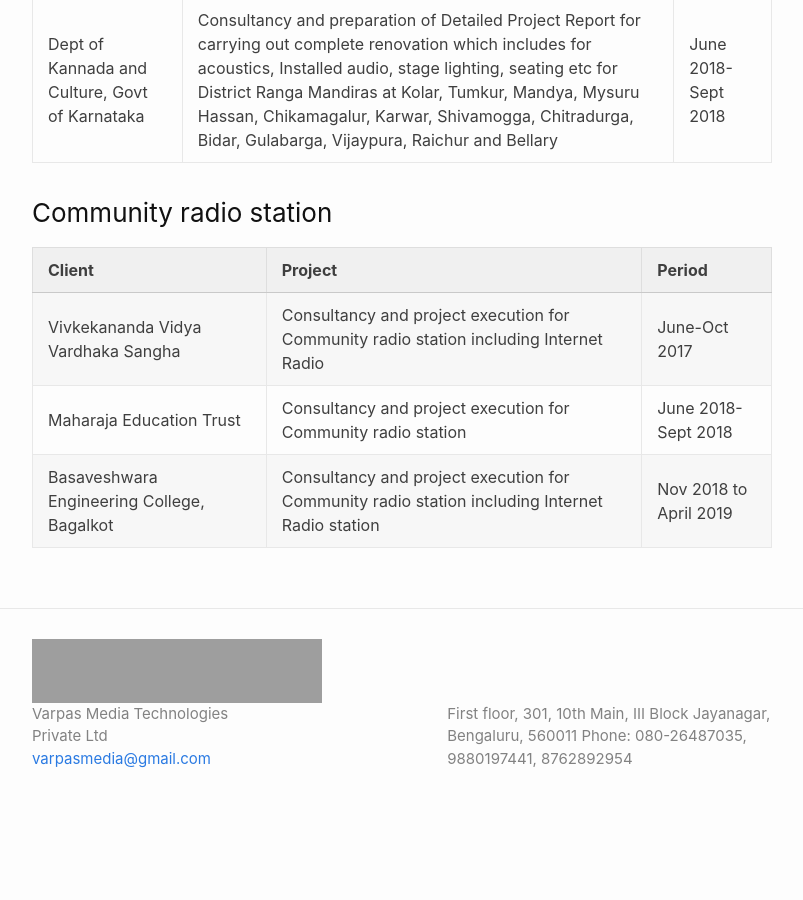
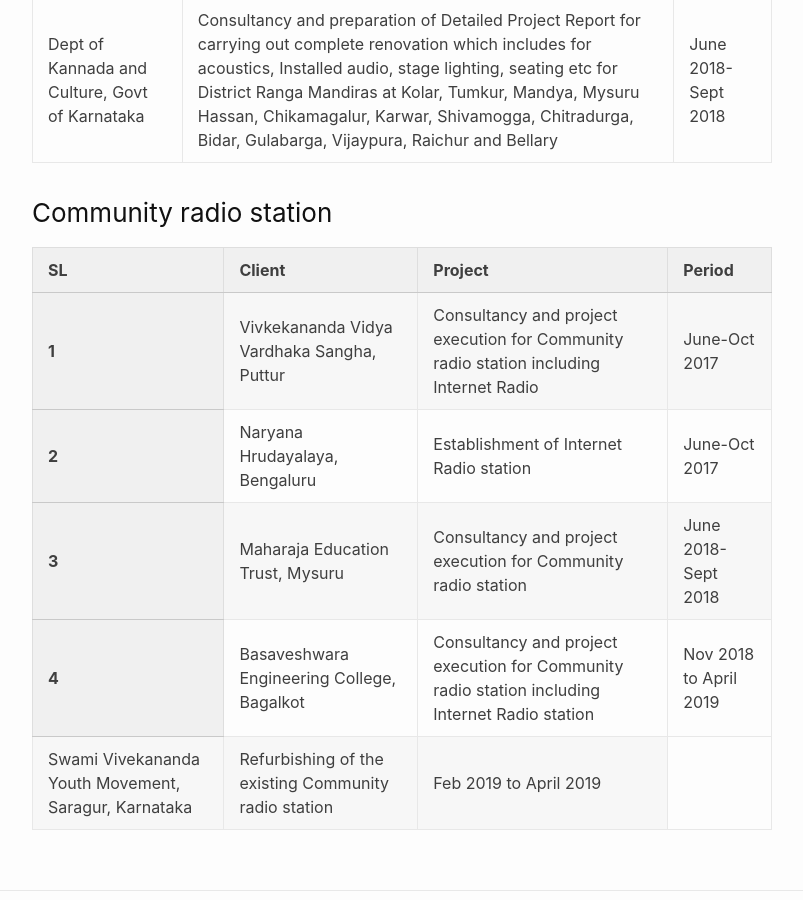
Before and after one commit to VarpasMedia/VarpasMedia.github.io, a Jekyll site: the page built from Projects.md, in a window 1280 px wide and 900 px high, scrolled down 359 px. Shown: the whole window, without its empty margins (238-1041 px from the left). Built offline with Jekyll 4.4.1, drawn with Linux system fonts in a browser that asks for light colours; our own code applies the rules of GitHub Pages for plain Markdown files; before the commit the page ends 1189 px from its top, so only the background shows below that; grey boxes are pictures that could not be loaded.

Commit message:
Update Projects.md

```diff
--- a/Projects.md
+++ b/Projects.md
@@ -34,24 +34,43 @@ permalink: /Projects/
 
 <table>
     <tr>
-        <th>Client</th>
+        <th>SL</th>
+	<th>Client</th>
         <th>Project</th>
         <th>Period</th>
     </tr>
     <tr>
-        <td>Vivkekananda Vidya Vardhaka Sangha</td>
+        <th>1</th>
+	<td>Vivkekananda Vidya Vardhaka Sangha, Puttur</td>
         <td>Consultancy and project execution for Community radio station including Internet Radio</td>
         <td>June-Oct 2017</td>
     </tr>
+
     <tr>
-        <td>Maharaja Education Trust</td>
+	<th>2</th>
+        <td>Naryana Hrudayalaya, Bengaluru</td>
+        <td>Establishment of Internet Radio station</td>
+        <td>June-Oct 2017</td>
+    </tr>
+
+    <tr>
+	<th>3</th>
+        <td>Maharaja Education Trust, Mysuru</td>
         <td>Consultancy and project execution for Community radio station</td>
         <td>June 2018-Sept 2018</td>
     </tr>
 
     <tr>
+	<th>4</th>
         <td>Basaveshwara Engineering College, Bagalkot</td>
         <td>Consultancy and project execution for Community radio station including Internet Radio station</td>
         <td>Nov 2018 to April 2019</td>
     </tr>
+
+    <tr>
+        <td>Swami Vivekananda Youth Movement, Saragur, Karnataka</td>
+        <td>Refurbishing of the existing Community radio station</td>
+        <td>Feb 2019 to April 2019</td>
+    </tr>
+
 </table>
```
